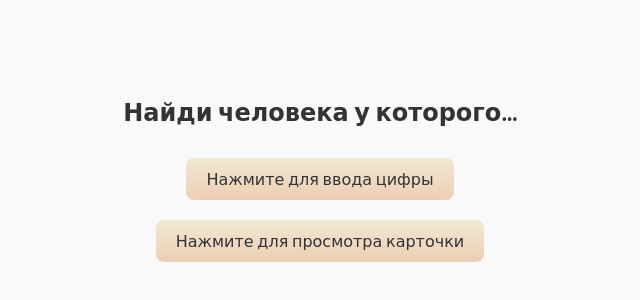
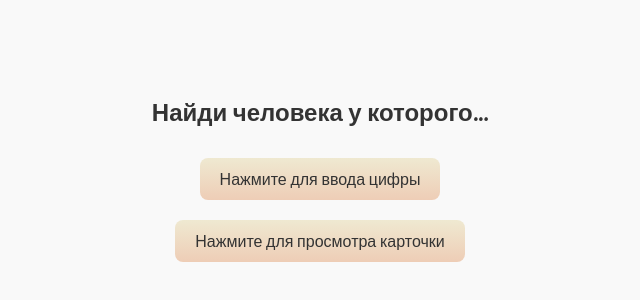
Before and after one commit to FieldMouser/ChoosePersonCards, a plain HTML site: page index.html in a window 1280 px wide. Shown: the part 224-524 px from the top of the page, without its empty margins (320-960 px from the left). Drawn offline with Linux system fonts and the light colour scheme.

Commit message:
Updated font

```diff
--- a/style.css
+++ b/style.css
@@ -5,7 +5,7 @@ body {
     flex-direction: column; /* Элементы располагаются в столбик */
     justify-content: center; /* Центрируем по вертикали */
     align-items: center; /* Центрируем по горизонтали */
-    font-family: 'Patrick Hand', cursive; /* Рукописный шрифт */
+    font-family: 'Patrick Hand', sans-serif; /* Рукописный шрифт */
     background-color: #f9f9f9; /* Фоновый цвет */
 }
 
@@ -23,7 +23,7 @@ button {
     background: linear-gradient(to bottom, #efe9d1, #eecdb6); /* Градиент */
     border: none; /* Убираем границу */
     color: #333; /* Цвет текста */
-    font-family: 'Patrick Hand', cursive; /* Рукописный шрифт */
+    font-family: 'Patrick Hand', sans-serif; /* Рукописный шрифт */
     font-size: 16px; /* Размер шрифта */
     padding: 10px 20px; /* Внутренние отступы */
     border-radius: 8px; /* Закругление углов */
```
